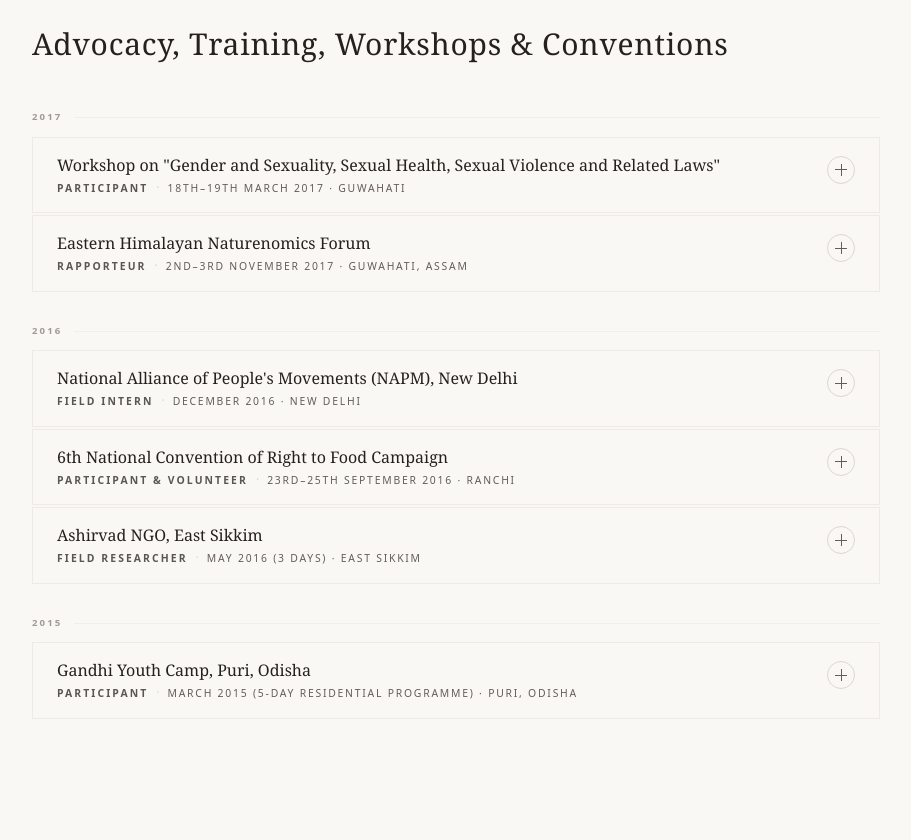
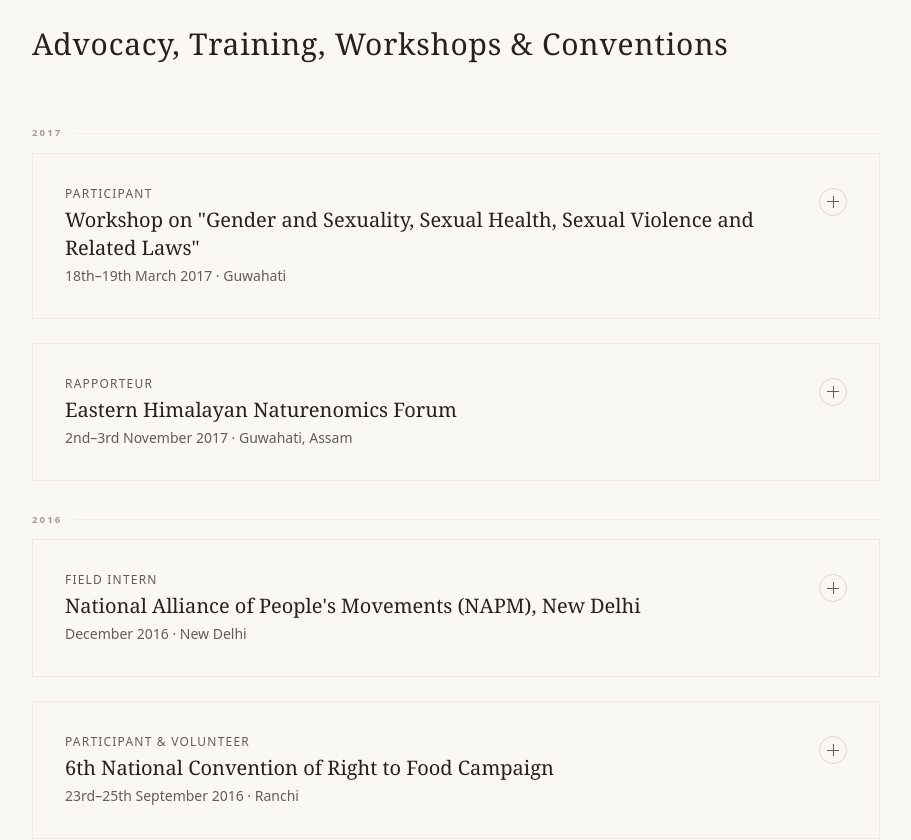
Before and after one commit to snehashishdas/snehashish.com, a Next.js app: page /community in a window 1280 px wide. Shown: the part 2260-3100 px from the top of the page, without its empty margins (184-1095 px from the left). Built offline with nearby package versions, Linux system fonts and the light colour scheme.

Commit message:
font changes in community page

```diff
--- a/app/community/page.tsx
+++ b/app/community/page.tsx
@@ -649,7 +649,7 @@ export default function CommunityPage() {
 
           {/* SECTION 3: Advocacy, Training, Workshops & Conventions — unified archive */}
           <section className="mb-28 md:mb-40 border-t border-border pt-28 md:pt-40">
-            <h2 className="font-serif text-2xl md:text-3xl text-foreground mb-12 tracking-wide">
+            <h2 className="font-serif text-2xl md:text-3xl text-foreground mb-16 tracking-wide">
               Advocacy, Training, Workshops & Conventions
             </h2>
 
@@ -667,36 +667,28 @@ export default function CommunityPage() {
                   </div>
 
                   {/* Per-year accordion — each year is its own Accordion instance */}
-                  <Accordion type="single" collapsible className="space-y-0.5">
+                  <Accordion type="single" collapsible className="space-y-6">
                     {entriesByYear[year].map((entry) => (
                       <AccordionItem
                         key={entry.id}
                         value={entry.id}
-                        className="border border-border/40 rounded-sm px-5 md:px-6 py-3.5 md:py-4 transition-colors hover:bg-muted/30"
+                        className="border border-border/40 rounded-sm px-6 md:px-8 py-6 md:py-8"
                       >
-                        <AccordionTrigger className="py-0 hover:no-underline group [&>svg]:text-muted-foreground [&>svg]:shrink-0 [&>svg]:ml-3 [&>svg]:opacity-50">
-                          <div className="text-left flex-1 min-w-0">
-                            <h3 className="font-serif text-base text-foreground group-hover:text-foreground/80 transition-colors leading-snug">
+                        <AccordionTrigger className="py-0 hover:no-underline group">
+                          <div className="text-left">
+                            <p className="text-xs uppercase tracking-widest text-muted-foreground font-medium mb-1">
+                              {entry.role}
+                            </p>
+                            <h3 className="font-serif text-lg md:text-xl text-foreground group-hover:text-foreground/80 transition-colors">
                               {entry.title}
                             </h3>
-                            <div className="flex flex-wrap items-baseline gap-x-2 gap-y-0 mt-1">
-                              <span
-                                className="type-eyebrow"
-                                style={{ fontSize: '0.65rem', opacity: 0.75 }}
-                              >
-                                {entry.role}
-                              </span>
-                              <span className="text-border text-xs" aria-hidden="true">·</span>
-                              <span className="type-meta" style={{ fontSize: '0.65rem' }}>
-                                {entry.meta}
-                              </span>
-                            </div>
+                            <p className="text-sm text-muted-foreground mt-1">
+                              {entry.meta}
+                            </p>
                           </div>
                         </AccordionTrigger>
-                        <AccordionContent className="pt-3 pb-1">
-                          <div className="border-t border-border/30 pt-3">
-                            {entry.details}
-                          </div>
+                        <AccordionContent className="pt-8 pb-0">
+                          {entry.details}
                         </AccordionContent>
                       </AccordionItem>
                     ))}
```
